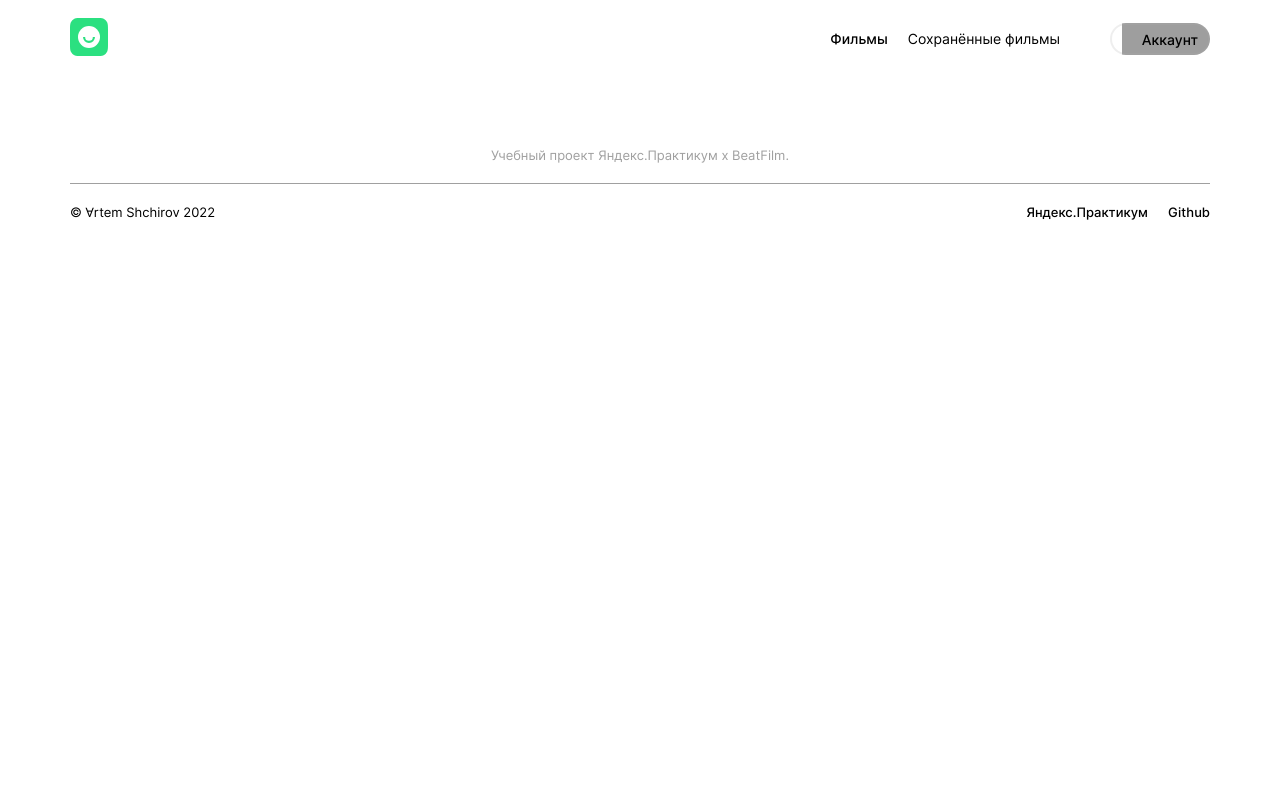
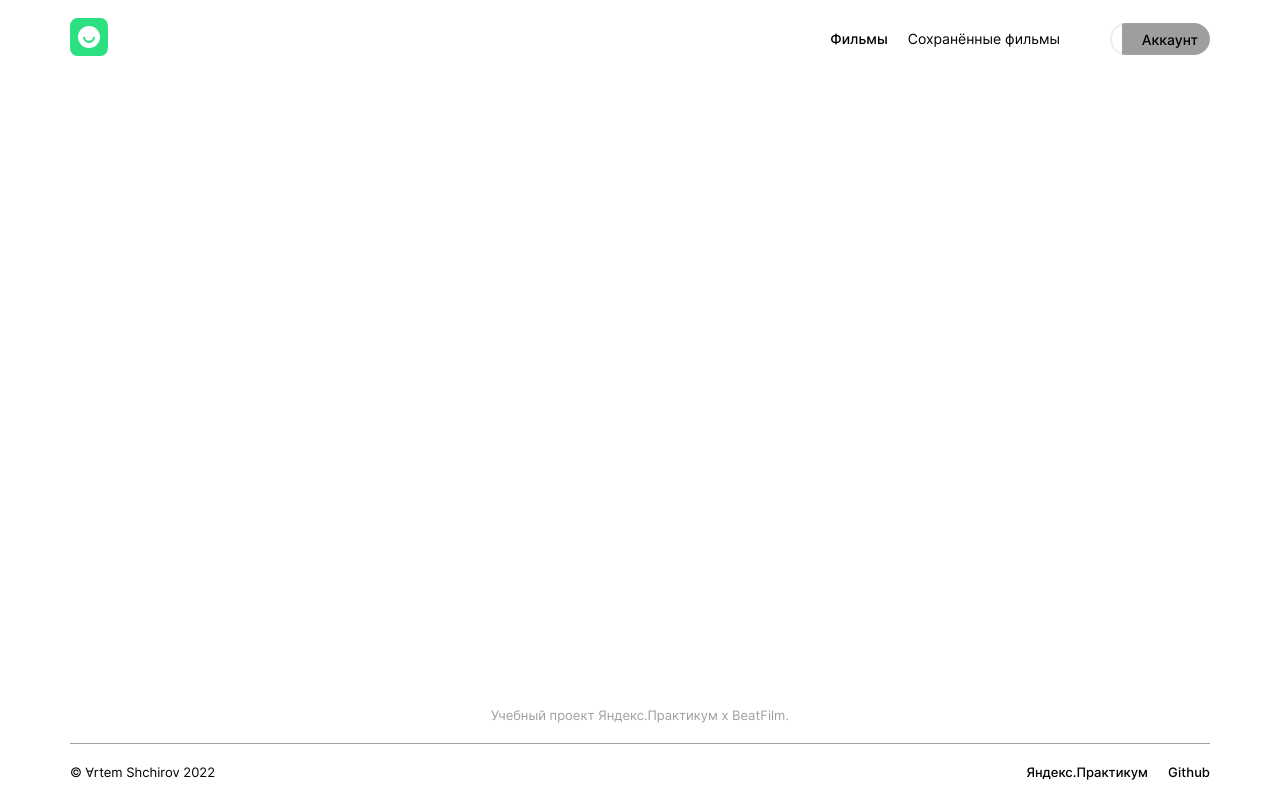
Before and after one commit to artemshchirov/movies-explorer-frontend, a React (Create React App) app: page /signin in a window 1280 px wide. Built offline with nearby package versions, Linux system fonts and the light colour scheme; grey boxes are pictures that could not be loaded.

Commit message:
add sticky footer

```diff
--- a/src/components/Footer/Footer.css
+++ b/src/components/Footer/Footer.css
@@ -1,5 +1,8 @@
 .footer {
-  padding: 10px 0;
+  position: fixed;
+  right: 10px;
+  bottom: 10px;
+  left: 10px;
   max-height: 243px;
   display: flex;
   flex-direction: column;
@@ -12,7 +15,7 @@
 
 .footer__companies {
   margin: 0;
-  padding: 69px 0 21px;
+  padding: 79px 0 21px;
   text-align: center;
   font-weight: 400;
   font-size: 12px;
@@ -56,7 +59,10 @@
 
 @media screen and (min-width: 768px) {
   .footer {
-    max-height: 172px;
+    right: 30px;
+    bottom: 0;
+    left: 30px;
+    max-height: 182px;
     justify-content: end;
   }
 
@@ -96,3 +102,10 @@
     padding-left: 0;
   }
 }
+
+@media screen and (min-width: 1280px) {
+  .footer {
+    right: 70px;
+    left: 70px;
+  }
+}
```
